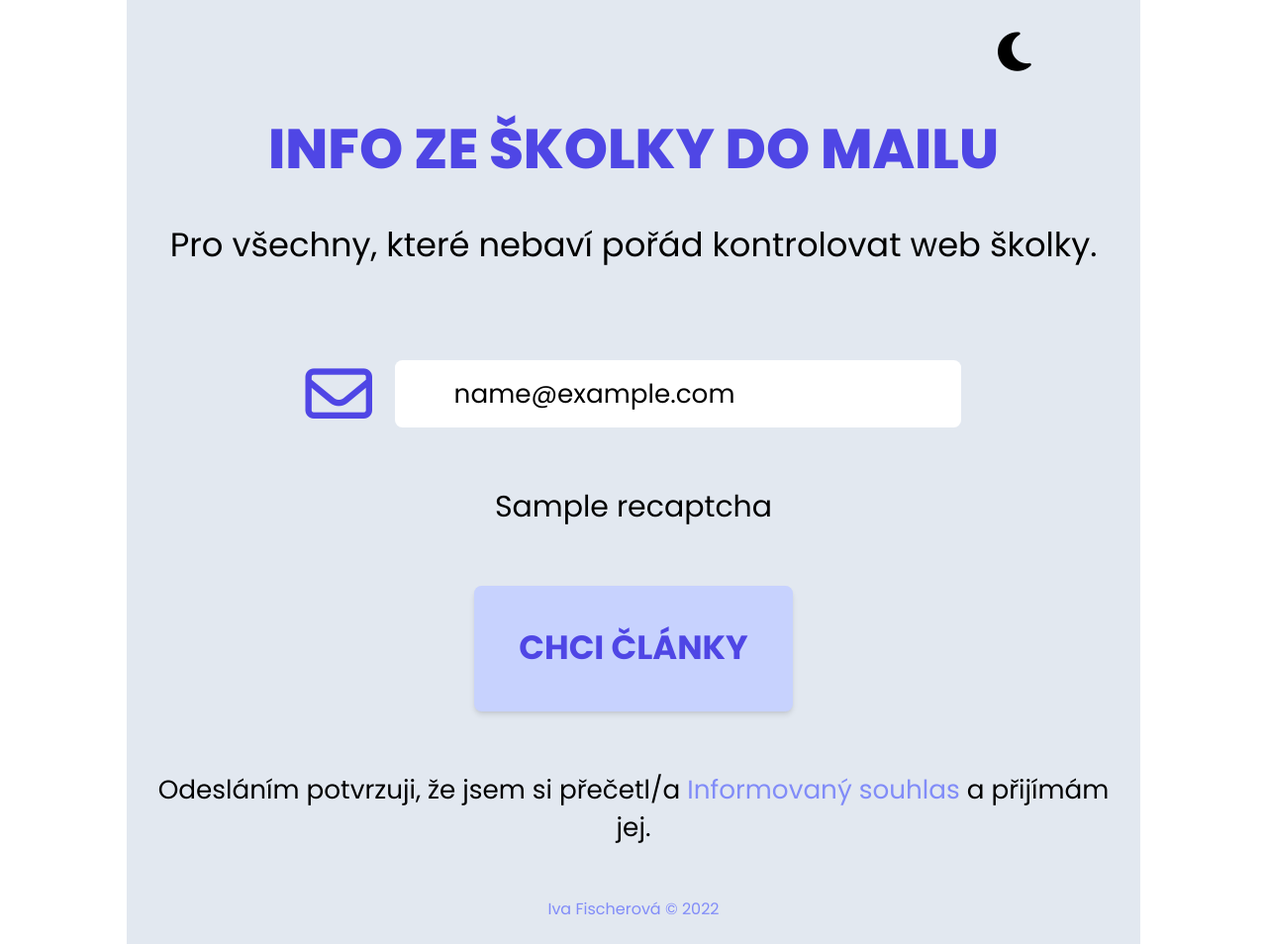
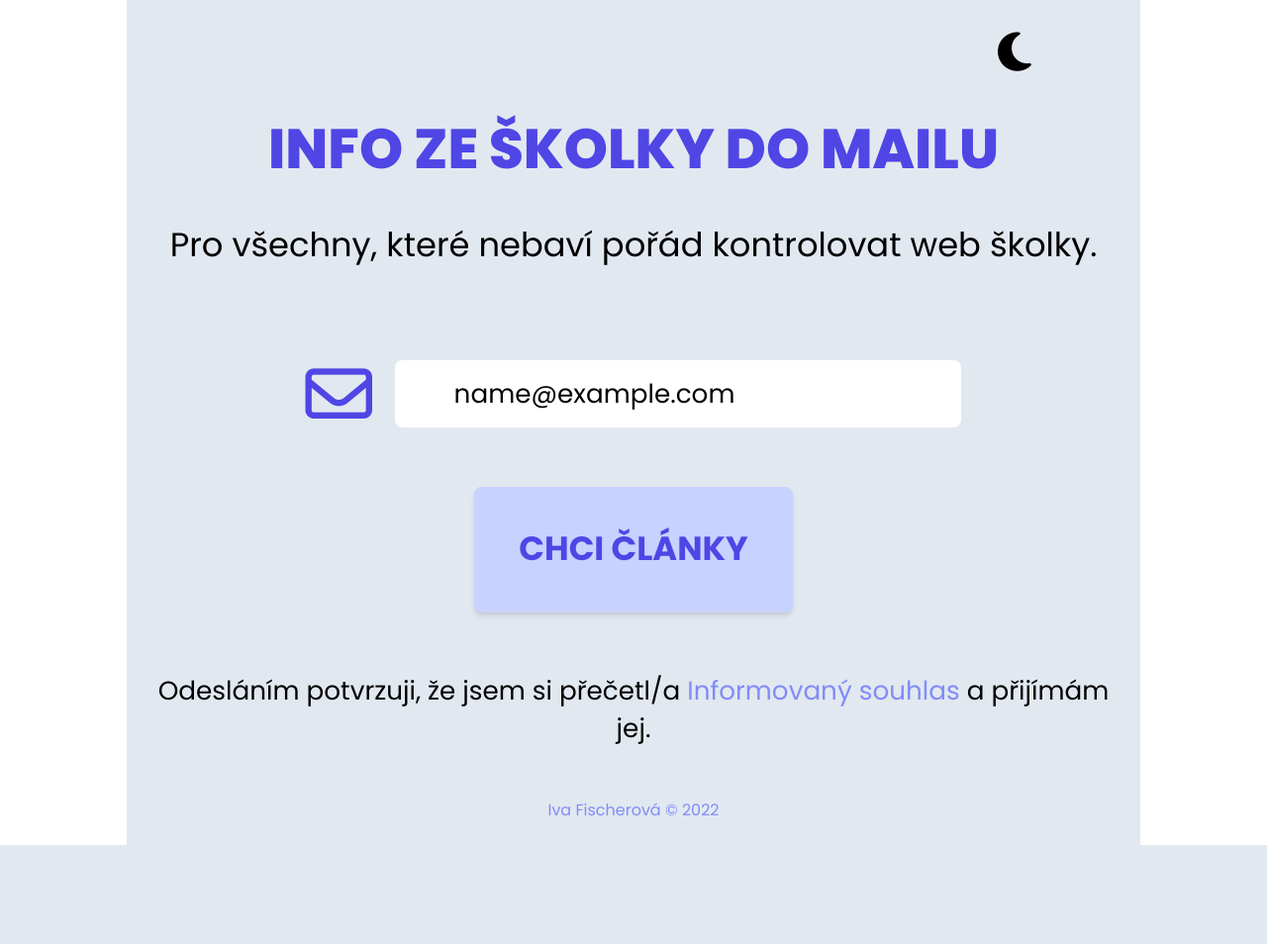
Before and after one commit to Ivuska/ms-vinicna-info, a Flask app: template app/templates/index.html in a window 1280 px wide. Shown: the whole page at 99% size. After the commit the page ends 854 px from the top, so only its background shows below. Run offline with Flask 2, Linux system fonts and the light colour scheme; the template is opened without the code that fills it: most values are stand-ins (such as "Sample title", 1, 10 or a date in 2020); style sheets or scripts are compiled from the project's sources; parts of the project's set-up code (start-up, migrations or seed data) failed here and were passed over; some libraries are stand-ins or nearby versions.

Commit message:
Do not use recaptcha in test env.

```diff
--- a/app/templates/index.html
+++ b/app/templates/index.html
@@ -38,9 +38,11 @@
           type="email" name="input_email" id="email" placeholder="email" value="{{ email_address }}" data-testid="input_email" required />
 
       </div>
-      <div class="mt-6 md:mt-8" data-test="recaptcha">
-        {{ recaptcha }}
-      </div>
+      {% if env == 'production' %}
+        <div class="mt-6 md:mt-8" data-test="recaptcha">
+          {{ recaptcha }}
+        </div>
+      {% endif %}
       <button
         class="button px-4 py-3 sm:px-6 sm:py-5 my-6 md:my-8"
         formnovalidate id="submitbtn" type="submit" data-testid="submit_btn">Chci články</button>
```
